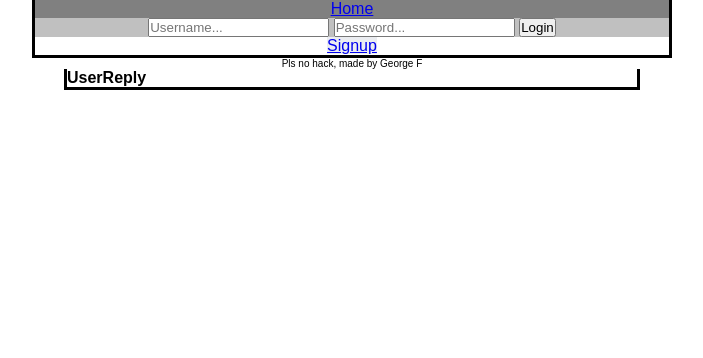
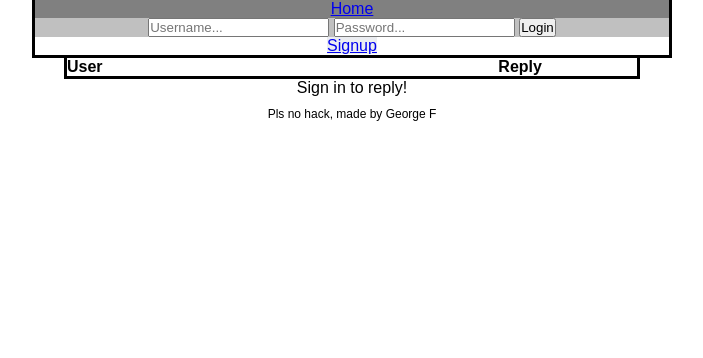
Before and after one commit to Slippar/sordes-simple-forum, a PHP site: page /topic.php?id=1 in a window 1280 px wide. Shown: the top 358 px of the page, without its empty margins (288-991 px from the left). Run offline with PHP 8.4, Linux system fonts and the light colour scheme; tables that the repository leaves empty or names only in its code hold one stand-in row (values such as "Sample post"); lists and menus that the app fills with data are empty.

Commit message:
Slight overall improvement

```diff
--- a/Sordes/create_cat.php
+++ b/Sordes/create_cat.php
@@ -3,7 +3,7 @@
 include 'includes/dbh.inc.php';
 include 'header.php';
 
-echo '<h2>Create a topic</h2>';
+echo '<h2>Create a category</h2>';
 
 if (!isset($_SESSION['userId'])) {
     //the user is not signed in
@@ -43,4 +43,5 @@
 		}
 	}
 }
+include "footer.php";
 ?>
--- a/Sordes/media/style.css
+++ b/Sordes/media/style.css
@@ -60,6 +60,7 @@
 .topicviewtop {
     border-top-style: solid;
     border-top-color: black;
+	width: 100%;
 }
 .categorylocation th, .catname {
     width: 5%;
@@ -82,8 +83,24 @@
     border-bottom-style: none;
     border-bottom-color: none;
 }
+.righttopictime {
+	padding-left: 700%;
+}
+.rightpart {
+	padding-left: 375%;
+}
+.replyyy {
+	padding-left: 500%;
+}
+.postleftpart {
+	padding: 1%;
+}
+.topictable2{
+	overflow: auto;
+}
 #footer {
-    font-size: 10px;
+	padding-top:10px;
+    font-size: 12px;
     clear: both;
     position: relative;
 }
--- a/Sordes/topic.php
+++ b/Sordes/topic.php
@@ -52,15 +52,15 @@
         else {
                 echo '<table class="topictable1">
                       <tr>
-						<th>User</th>
-						<th>Reply</th>
+						<th class="userrr">User</th>
+						<th class="replyyy">Reply</th>
                       </tr>';
 
                 while($row = mysqli_fetch_assoc($result)) {
                     echo '<table class="topictable2">
 						   <tr>';
                         echo '<td class="postleftpart">';
-                            echo $row['uidUsers'] . $row['datePost'];
+                            echo $row['uidUsers'] . " " . $row['datePost'];
                         echo '</td>';
                         echo '<td class="postrightpart">';
                             echo $row['contentPost'];
@@ -68,12 +68,18 @@
                     echo '</tr>';
                 }
 
+				echo "</table class='topictable1'> </table class='topictable2'>";
+
+
 				if (isset($_SESSION['userId'])) {
-					echo '	<h3>Reply:</h3>
+					echo '	Reply:
 							<form class="SendReply" action="reply.php?id=' . $_GET['id'] . '" method="post">
 								<textarea name="reply-content" placeholder="Your reply..."></textarea>
 								<button type="submit" name="reply-submit">Submit reply</button>
 							</form>';
+				}
+				else {
+					echo 'Sign in to reply!';
 				}
 
         }
```
Also changed, not shown: Database/forum.txt (+16 -1 lines), Sordes/category.php (+4 -3 lines), Sordes/signup.php (+16 -0 lines).
